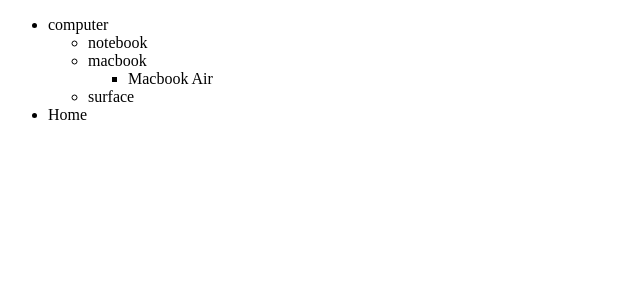
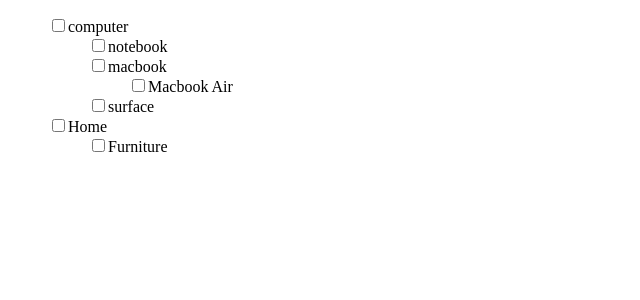
Before and after one commit to KevvKo/react-tree, a React (Create React App) app: page / in a window 1280 px wide. Shown: the top 300 px of the page, without its empty margins (0-640 px from the left). Built offline with nearby package versions, Linux system fonts and the light colour scheme.

Commit message:
add checkboxes for tree

```diff
--- a/src/assets/mock.data.json
+++ b/src/assets/mock.data.json
@@ -30,14 +30,21 @@
     {
         "name": "Home",
         "hasChildren": false,
-        "children": [],
+        "children": ["Furniture"],
         "context": {}
     },
     {
         "name": "Macbook Air",
-        "hasChildren": false,
+        "hasChildren": true,
         "children": [],
         "parent": "macbook",
         "context": {}
+    },
+    {
+        "name": "Furniture",
+        "hasChildren": false,
+        "children": [],
+        "parent": "Home",
+        "context": {}
     }
   ]
--- /dev/null
+++ b/src/library/components/branch/branch.css
@@ -0,0 +1,3 @@
+.branch{
+    list-style: none;
+}
--- a/src/library/components/branch/branch.js
+++ b/src/library/components/branch/branch.js
@@ -1,34 +1,43 @@
 import React from 'react';
 import PropTypes from 'prop-types';
+import './branch.css';
 // Components
 import Leaf from '../leaf/leaf';
 
 const Branch = (props) => {
     const nodes = props.nodes;
-    const leafs = nodes.map( node => {
+    const checkboxes = props.checkboxes;
+    const branches = nodes.map( node => {
         if(node.hasChildren){
             return (
-                <li>
+                <li className='branch'>
+                    {checkboxes &&
+                        <input type='checkbox'/>
+                     }
                     {node.name}
                     <ul>
-                        <Branch nodes={node.childrenNodes} />
+                        <Branch
+                            nodes={node.childrenNodes}
+                            checkboxes={checkboxes}
+                        />
                     </ul>
                 </li>
             );
         }
         else {
-            return <Leaf node={node} />;
+            return <Leaf node={node} checkboxes={checkboxes} />;
         }
     });
     return (
         <>
-            {leafs}
+            {branches}
         </>
     );
 };
 
 Branch.propTypes = {
-    nodes: PropTypes.array
+    nodes: PropTypes.array,
+    checkboxes: PropTypes.bool
 };
 
 export default Branch;
--- /dev/null
+++ b/src/library/components/leaf/leaf.css
@@ -0,0 +1,3 @@
+.leaf{
+    list-style: none;
+}
--- a/src/library/components/leaf/leaf.js
+++ b/src/library/components/leaf/leaf.js
@@ -1,16 +1,26 @@
 import React from 'react';
 import PropTypes from 'prop-types';
+import './leaf.css';
 
 const Leaf = (props) => {
 
     let treeNode = props.node;
+    const checkbox = props.checkboxes;
+
     return(
-        <li className='leaf'>{treeNode.name }</li>
+        <li className='leaf'>
+            {checkbox &&
+                <input type='checkbox'/>
+            }
+            {treeNode.name }
+
+        </li>
     );
 };
 
 Leaf.propTypes = {
-    node: PropTypes.object
+    node: PropTypes.object,
+    checkboxes: PropTypes.bool
 };
 
 export default Leaf;
--- a/src/library/components/tree/tree.js
+++ b/src/library/components/tree/tree.js
@@ -18,6 +18,7 @@
     const ServiceContext = createContext(service);
     let tree;
     let leafs;
+    const checkboxes = props.checkboxes;
 
     tree = service.mapToTree( props.data);
     leafs = tree
@@ -27,14 +28,20 @@
     return(
         <ServiceContext.Provider>
             <ul id='tree'>
-                <Branch nodes={leafs}/>
+                <Branch nodes={leafs} checkboxes={ checkboxes }/>
             </ul>
         </ServiceContext.Provider>
     );
 };
 
 Tree.propTypes = {
-    data: PropTypes.array
+    data: PropTypes.array,
+    checkboxes: PropTypes.bool
 };
 
+Tree.defaultProps = {
+    checkboxes: true
+}
+
+
 export default Tree;
```
